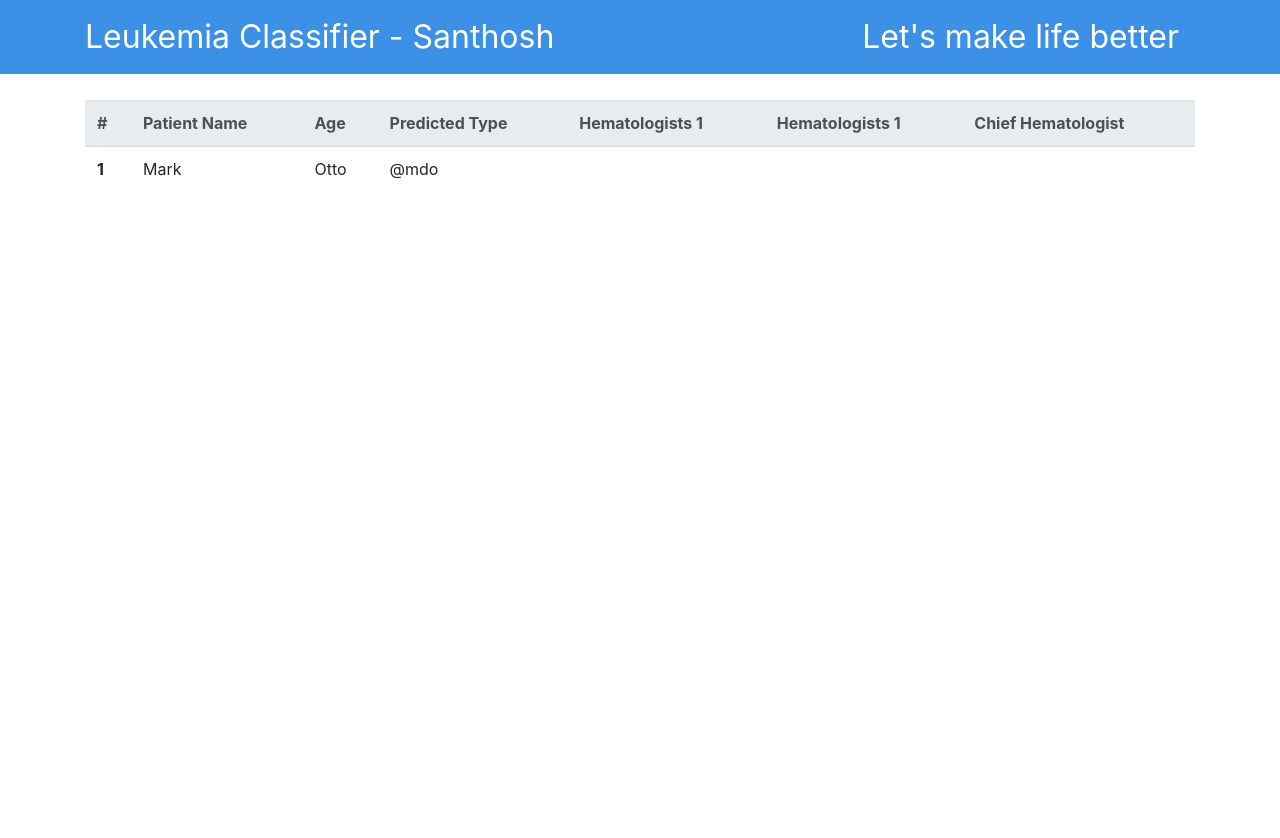
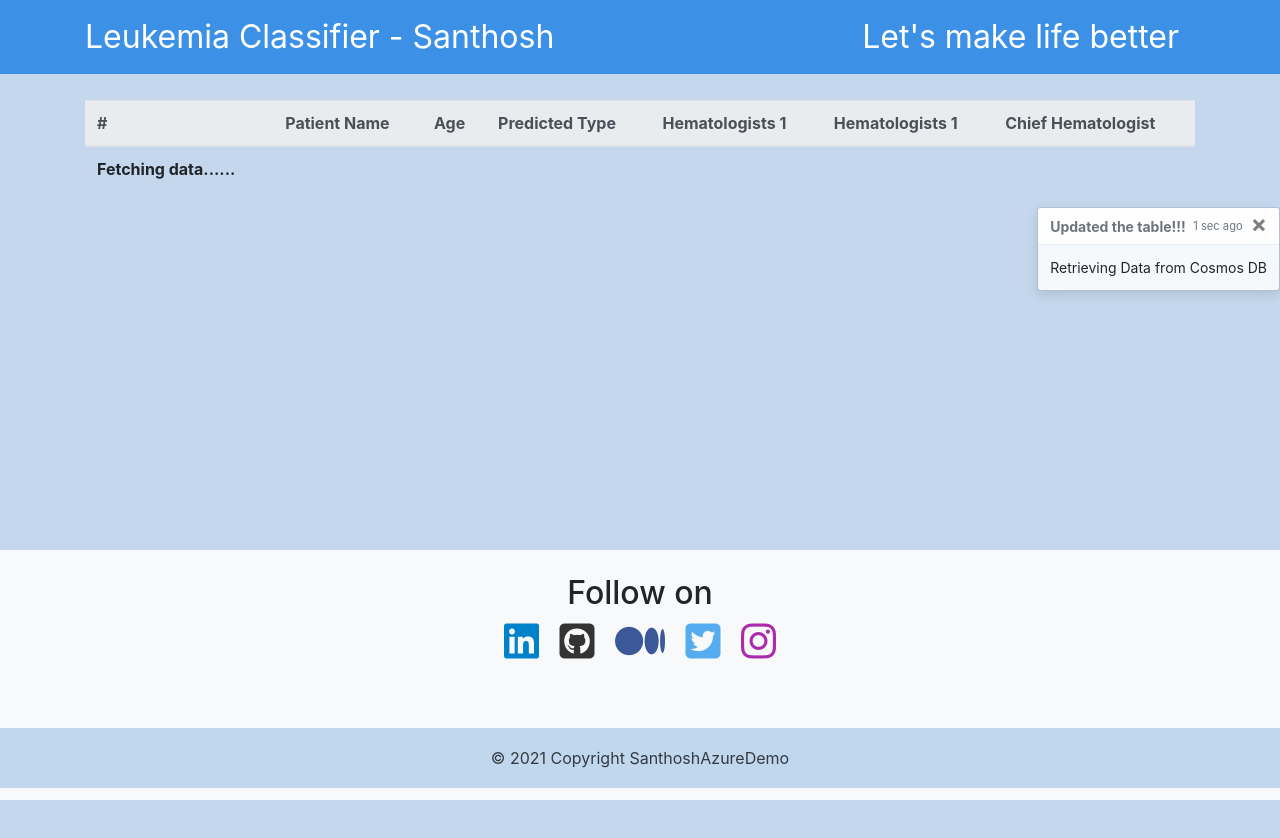
Before and after one commit to Santhoshkumard11/azure-developer-stories-leukemia-classifier-on-azure, a plain HTML site: page StaticPage/index.html in a window 1280 px wide. Drawn offline with nearby package versions, Linux system fonts and the light colour scheme; no server answers.

Commit message:
added final UI change

```diff
--- a/StaticPage/index.html
+++ b/StaticPage/index.html
@@ -3,7 +3,7 @@
     <meta charset="UTF-8" />
     <meta name="viewport" content="width=device-width, initial-scale=1.0" />
     <meta http-equiv="X-UA-Compatible" content="ie=edge" />
-    <title>Portal - Leukemia Classifier</title>
+    <title>Santhosh - Leukemia Classifier</title>
     <link
       rel="stylesheet"
       href="https://stackpath.bootstrapcdn.com/bootstrap/4.3.1/css/bootstrap.min.css"
@@ -23,14 +23,21 @@
         font-size: 2rem;
       }
     </style>
+    <link rel="stylesheet" href="https://stackpath.bootstrapcdn.com/font-awesome/4.7.0/css/font-awesome.min.css" integrity="sha384-wvfXpqpZZVQGK6TAh5PVlGOfQNHSoD2xbE+QkPxCAFlNEevoEH3Sl0sibVcOQVnN" crossorigin="anonymous">
     <script src="https://ajax.googleapis.com/ajax/libs/jquery/3.6.0/jquery.min.js"></script>
     <script src="//cdn.jsdelivr.net/bluebird/3.5.0/bluebird.min.js"></script>
     <script src="https://cdnjs.cloudflare.com/ajax/libs/fetch/2.0.3/fetch.js"></script>
+
+    <!-- Added for toast message -->
+    <script src="https://stackpath.bootstrapcdn.com/bootstrap/4.3.1/js/bootstrap.min.js"></script>
   </head>
 
-  <body>
+  <body style="background-color: #c4d7ec">
     <div id="app">
-      <nav class="navbar navbar-expand-md navbar-dark fixed-top bg-dark" style="background-color: #3c91e6 !important;">
+      <nav
+        class="navbar navbar-expand-md navbar-dark fixed-top bg-dark"
+        style="background-color: #3c91e6 !important"
+      >
         <div class="container">
           <span class="navbar-brand">Leukemia Classifier - Santhosh</span>
           <span class="navbar-brand">Let's make life better</span>
@@ -52,29 +59,130 @@
           </thead>
           <tbody>
             <tr>
-              <th scope="row">1</th>
-              <td>Mark</td>
-              <td>Otto</td>
-              <td>@mdo</td>
+              <th scope="row">Fetching data......</th>
             </tr>
           </tbody>
         </table>
       </div>
     </div>
 
-    <script>
-      setInterval(fetchResult, 1000);
+    <!-- Toast Message -->
+  <div aria-live="assertive" role="alert" aria-atomic="true" style="position: relative; min-height: 200px;" >
+  <div class="toast" style="position: absolute; top: 0; right: 0;" data-autohide="false">
+    <div class="toast-header">
+      <strong class="mr-auto">Updated the table!!!  </strong>
+      <small>1 sec ago</small>
+      <button type="button" class="ml-2 mb-1 close" data-dismiss="toast" aria-label="Close">
+        <span aria-hidden="true">&times;</span>
+      </button>
+    </div>
+    <div class="toast-body">
+      Retrieving Data from Cosmos DB
+    </div>
+  </div>
+</div>
 
-      var fetchResult = () => {
-        $("tbody").empty();
+<footer class="bg-light text-center" style="bottom:0;position: absolute;height: 250px;width:100%;line-height:60px">
+  <!-- Grid container -->
+  <div class="container p-4 pb-0">
+    <h2>Follow on</h2>
+    <!-- Section: Social media -->
+    <section class="mb-4">
+      <!-- Linkedin -->
+      <a
+        class="m-2"
+        style="color: #0082ca; !important font-size:250%"
+        href="https://www.linkedin.com/in/santhosh-kumar-dhanasekaran-85a89b131/?lipi=urn%3Ali%3Apage%3Ad_flagship3_feed%3BbS9m9GheTFCMMCrSyWYkfQ%3D%3D"
+        target="_blank"
+        role="button"
+        >
+        <i class="fa fa-linkedin-square" aria-hidden="true" style="font-size:250%"></i>
+        </a>
+      <!-- Github -->
+      <a
+        class="m-2"
+        style="color: #333333; !important font-size:250%"
+        href="https://github.com/Santhoshkumard11/azure-developer-stories-leukemia-classifier-on-azure"
+        target="_blank"
+        role="button"
+        ><i class="fa fa-github-square" aria-hidden="true" style="font-size:250%"></i>
+      </a>
 
+      <!-- Medium -->
+      <a
+        class="m-2"
+        style="color: #3b5998; !important"
+        href="https://santhoshkdhana.medium.com/"
+        target="_blank"
+        role="button"
+        ><i class="fa fa-medium" aria-hidden="true" style="font-size:250%"></i
+      ></a>
+
+      <!-- Twitter -->
+      <a
+        class="m-2"
+        style="color: #55acee; !important"
+        href="https://twitter.com/santhos12551"
+        target="_blank"
+        role="button"
+        ><i class="fa fa-twitter-square" style="font-size:250%"></i
+      ></a>
+
+      <!-- Instagram -->
+      <a
+        class="m-2"
+        style="color: #ac2bac; !important"
+        href="https://www.instagram.com/santhoshgoku/"
+        target="_blank"
+        role="button"
+        ><i class="fa fa-instagram" style="font-size:250%"></i
+      ></a>
+
+    </section>
+    <!-- Section: Social media -->
+  </div>
+  <!-- Grid container -->
+
+  <!-- Copyright -->
+      <div class="" style="background-color: #c0d7ee">
+        <span class="text-dark">
+          © 2021 Copyright
+        </span>
+        <a class="text-dark" href="https://github.com/Santhoshkumard11"
+        >SanthoshAzureDemo</a
+        >
+      </div>
+      <!-- Copyright -->
+    </footer>
+
+    <script type="application/javascript">
+      $(document).ready(function() {
+
+        console.log("Started fetching the data....");
+
+        var count = 0;
+
+        function fetchResult() {
+          // limiting the function call to 10
+          if (count > 10) {
+          //return;
+          console.log("limit reached...");
+        }
+
+        // fetch the data from the database
         fetch(
           "https://santhoshleukemiaclassifer.azurewebsites.net/api/getcosmosdb-data"
         )
         .then((response) => response.json())
         .then((data) => {
+            // log the response from the database
+            console.log("Receiving data...")
             console.log(data);
 
+            // clear out the existing table data
+            $("tbody").empty();
+
+            // appending all the data to the table
             for (var i = 0; i < data.length; i++) {
               let template = `
               <tr>
@@ -88,10 +196,21 @@
             </tr>
             `;
 
+            // Add the new data to the table
             $("tbody").append(template);
           }
+        })
+        .catch(error => console.log(error) );
+        count += 1;
+      };
+
+
+      // calling the fetchResullt function for every second
+      setInterval(fetchResult, 1000);
     });
-      };
+
+    $('.toast').toast("show");
+
   </script>
 </body>
 </html>
```
Also changed, not shown: 1 other file. Lines whose indentation alone changed are shown as unchanged.
